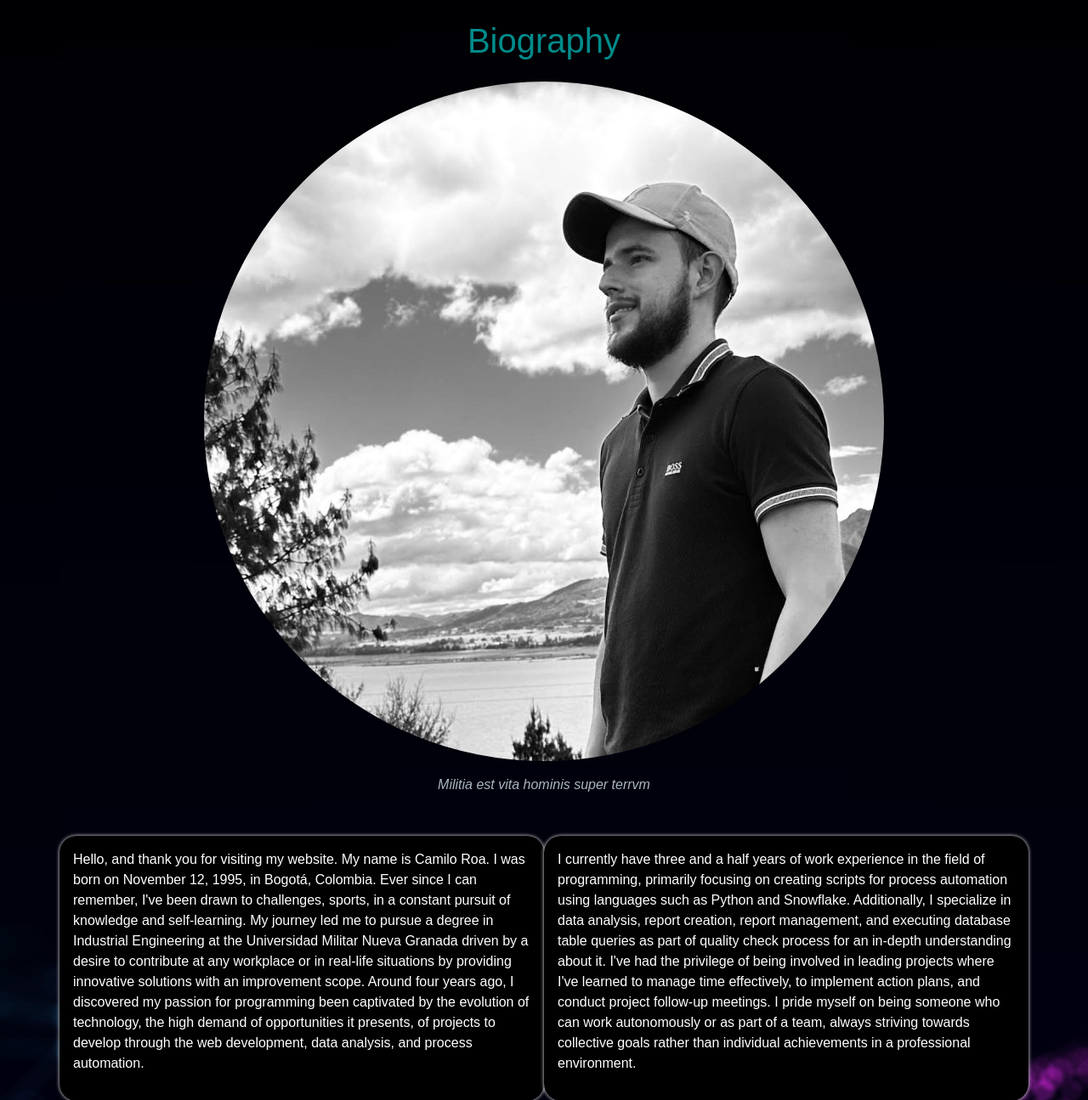
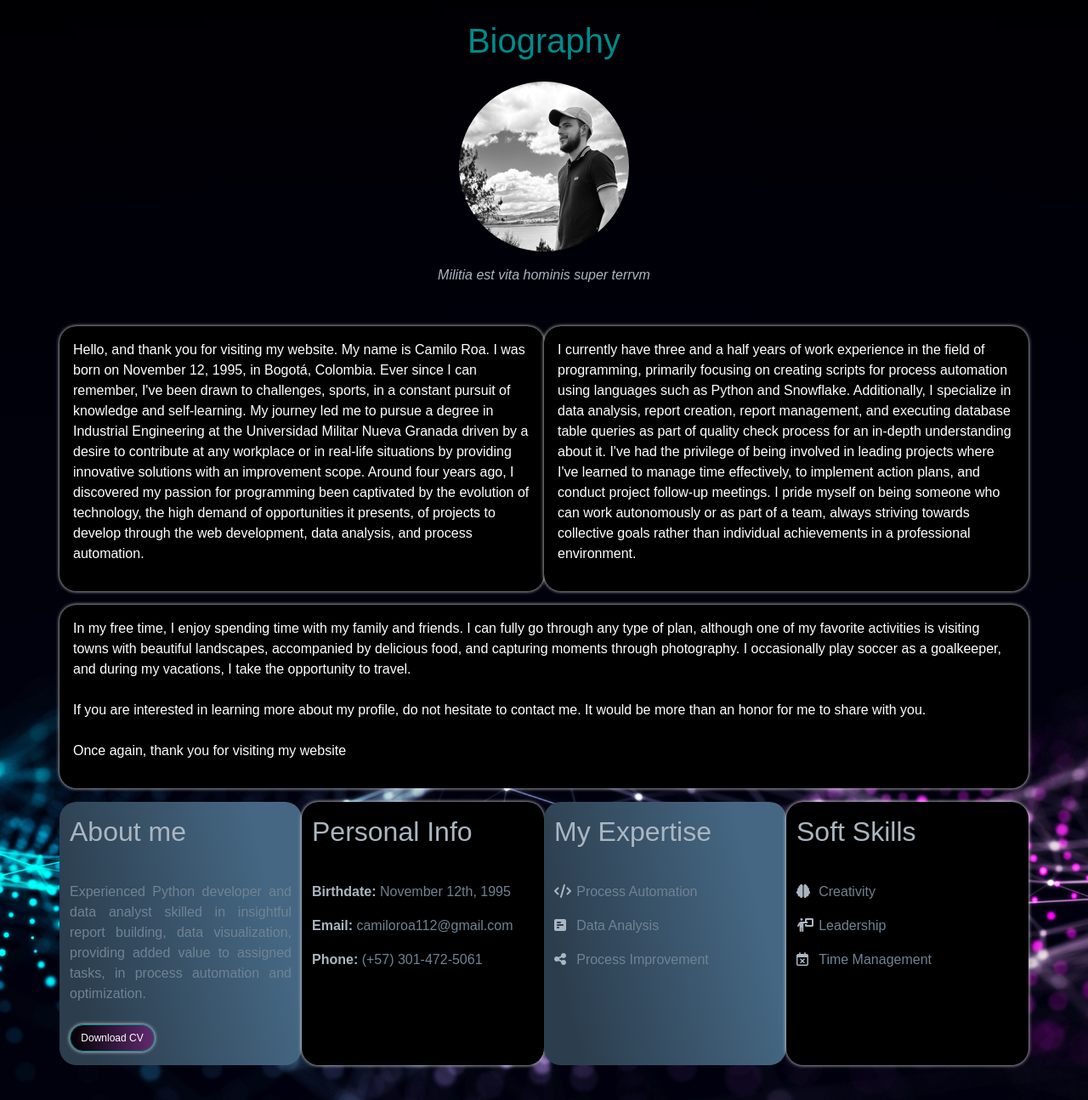
Before and after one commit to camiloroa112/website, a PHP site: page /about-me.php in a window 1280 px wide. Shown: the part 57-1352 px from the top of the page at 85% size. Run offline with PHP 8.4, Linux system fonts and the light colour scheme; some libraries are stand-ins or nearby versions; some web fonts are replaced.

Commit message:
Placing biography picture.

```diff
--- a/css/styles.css
+++ b/css/styles.css
@@ -148,6 +148,8 @@
 .profile
 {
     border-radius: 50%;
+    height: 200px;
+    width: 200px;
 }
 
 .shadow
```
